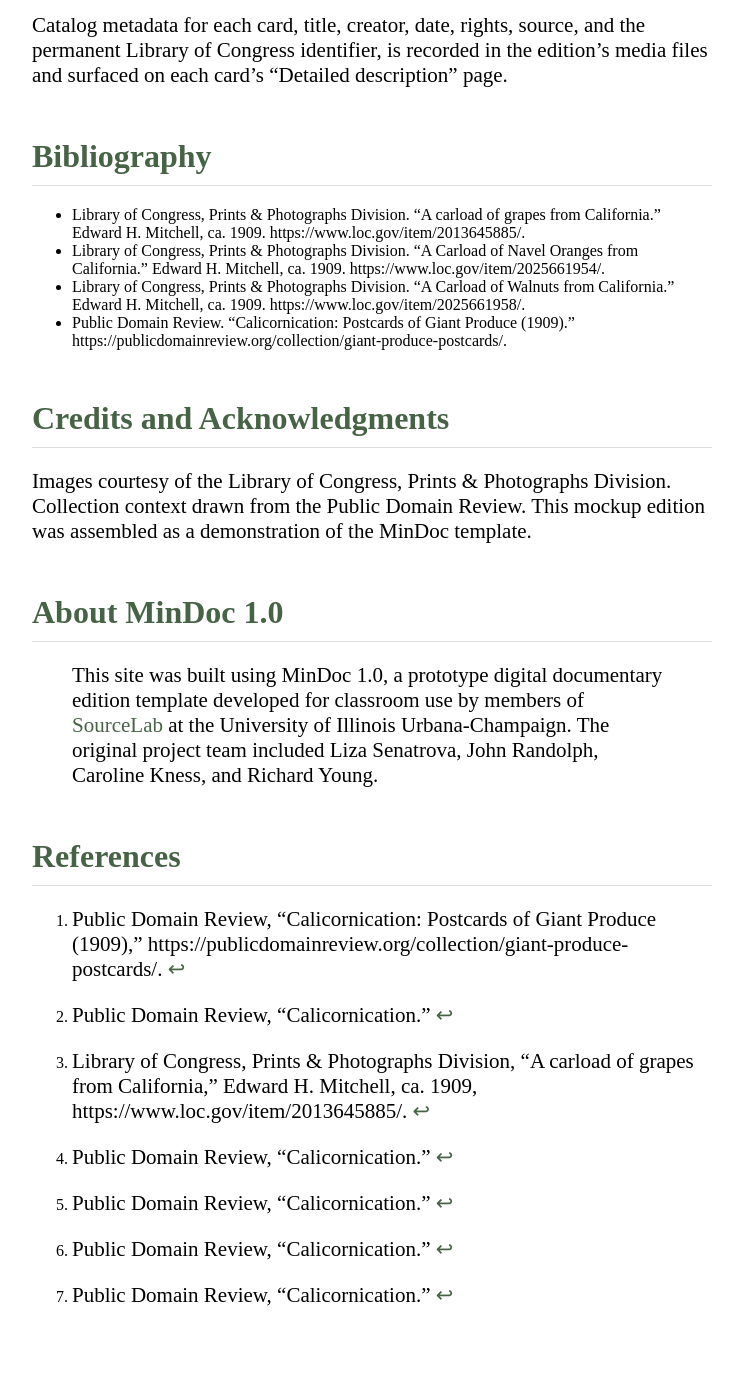
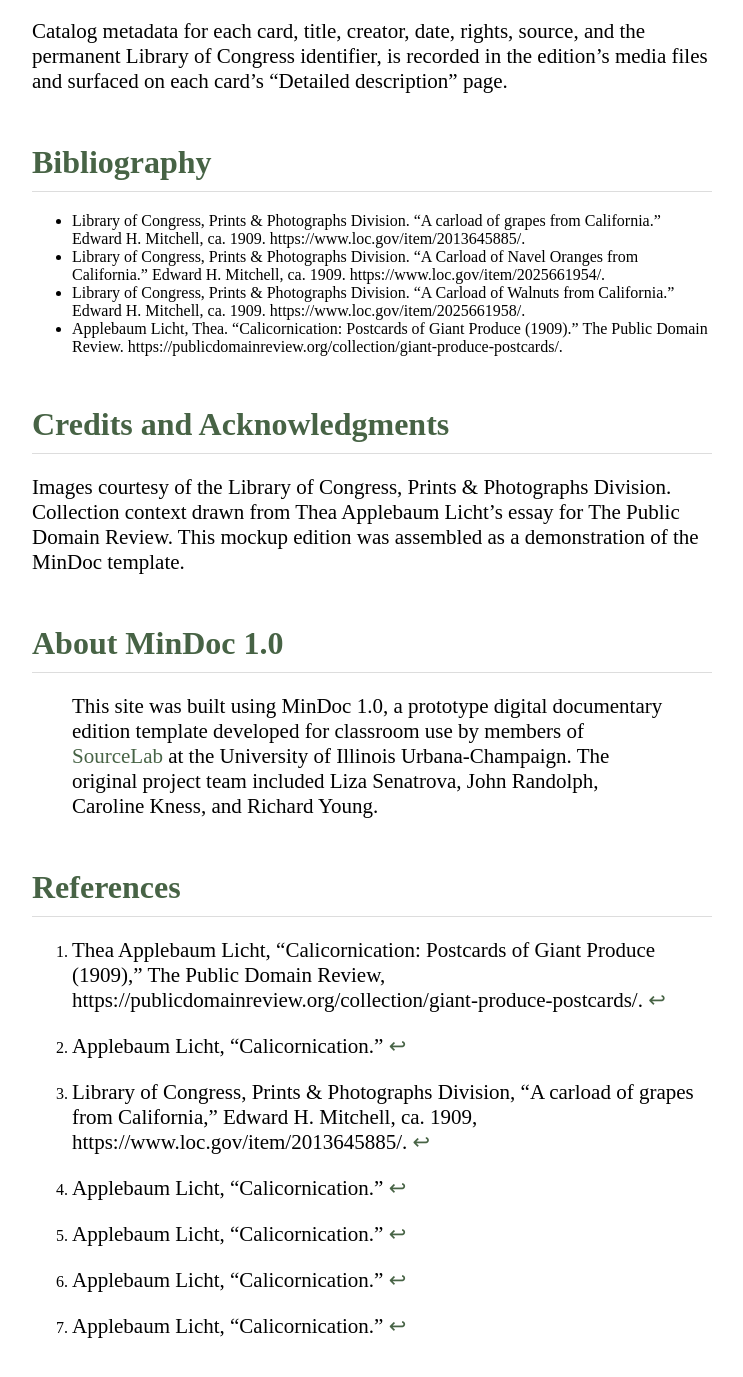
Before and after one commit to Ry17-Illinois/RECOVERYMockup, a Jekyll site: the page built from index.markdown, in a window 1280 px wide and 1400 px high, scrolled down 5064 px. Shown: the top 1377 px of the window, without its empty margins (268-1011 px from the left). Built offline with Jekyll 4.4.1, drawn with Linux system fonts in a browser that asks for light colours; some web fonts are replaced; our own code applies the rules of GitHub Pages for plain Markdown files.

Commit message:
Update PDR attribution and image asset
Correct the collection attribution in the mockup to credit Thea Applebaum Licht and The Public Domain Review, and update the related citation references throughout the page. The accompanying grapes image asset was also refreshed to match the revised source material.

```diff
--- a/index.markdown
+++ b/index.markdown
@@ -124,13 +124,14 @@ files and surfaced on each card's "Detailed description" page.
 - Library of Congress, Prints & Photographs Division. "A carload of grapes from California." Edward H. Mitchell, ca. 1909. https://www.loc.gov/item/2013645885/.
 - Library of Congress, Prints & Photographs Division. "A Carload of Navel Oranges from California." Edward H. Mitchell, ca. 1909. https://www.loc.gov/item/2025661954/.
 - Library of Congress, Prints & Photographs Division. "A Carload of Walnuts from California." Edward H. Mitchell, ca. 1909. https://www.loc.gov/item/2025661958/.
-- Public Domain Review. "Calicornication: Postcards of Giant Produce (1909)." https://publicdomainreview.org/collection/giant-produce-postcards/.
+- Applebaum Licht, Thea. "Calicornication: Postcards of Giant Produce (1909)." The Public Domain Review. https://publicdomainreview.org/collection/giant-produce-postcards/.
 
 # Credits and Acknowledgments
 
 Images courtesy of the Library of Congress, Prints & Photographs Division.
-Collection context drawn from the Public Domain Review. This mockup edition was
-assembled as a demonstration of the MinDoc template.
+Collection context drawn from Thea Applebaum Licht's essay for The Public Domain
+Review. This mockup edition was assembled as a demonstration of the MinDoc
+template.
 
 # About MinDoc 1.0
 
@@ -138,16 +139,16 @@ assembled as a demonstration of the MinDoc template.
 
 # References
 
-[^1]: Public Domain Review, "Calicornication: Postcards of Giant Produce (1909)," https://publicdomainreview.org/collection/giant-produce-postcards/.
+[^1]: Thea Applebaum Licht, "Calicornication: Postcards of Giant Produce (1909)," The Public Domain Review, https://publicdomainreview.org/collection/giant-produce-postcards/.
 
-[^2]: Public Domain Review, "Calicornication."
+[^2]: Applebaum Licht, "Calicornication."
 
 [^3]: Library of Congress, Prints & Photographs Division, "A carload of grapes from California," Edward H. Mitchell, ca. 1909, https://www.loc.gov/item/2013645885/.
 
-[^4]: Public Domain Review, "Calicornication."
+[^4]: Applebaum Licht, "Calicornication."
 
-[^5]: Public Domain Review, "Calicornication."
+[^5]: Applebaum Licht, "Calicornication."
 
-[^6]: Public Domain Review, "Calicornication."
+[^6]: Applebaum Licht, "Calicornication."
 
-[^7]: Public Domain Review, "Calicornication."
+[^7]: Applebaum Licht, "Calicornication."
```
Also changed, not shown: assets/img/carload_grapes_loc.jpg.
